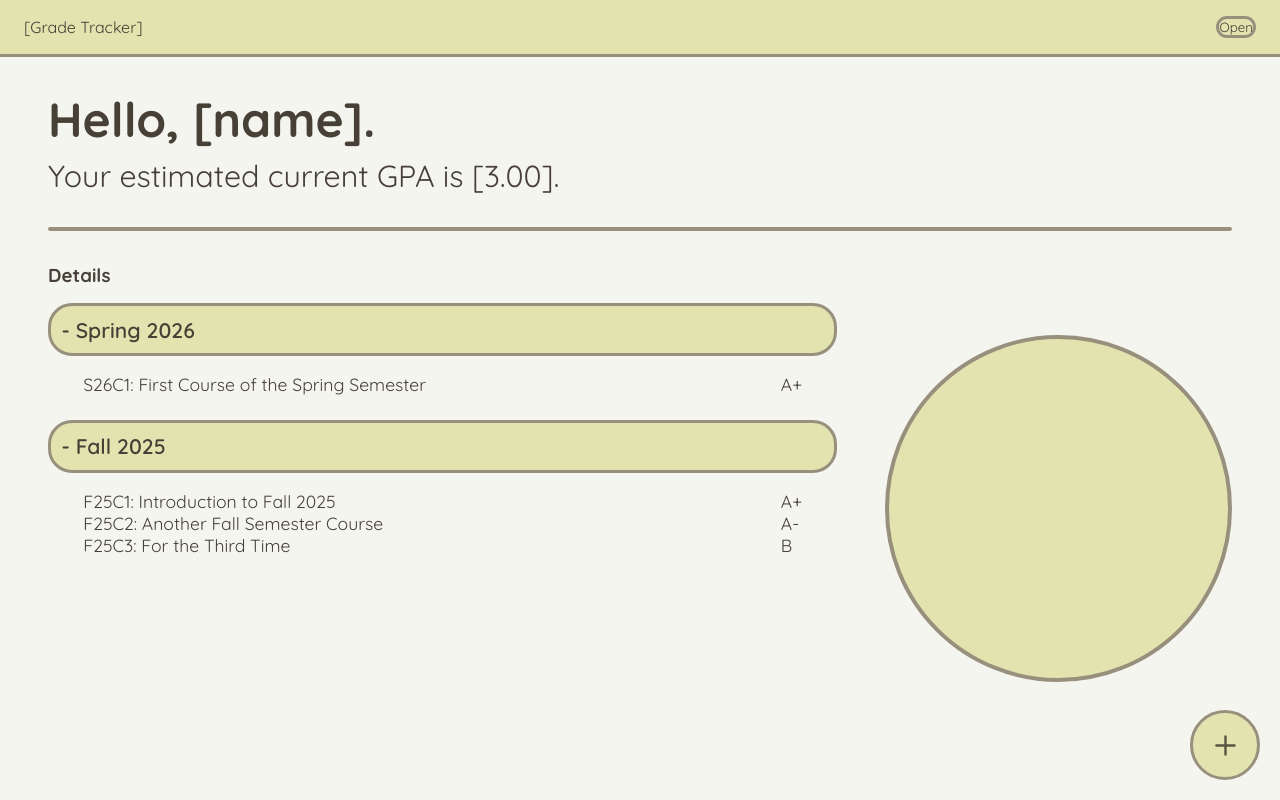
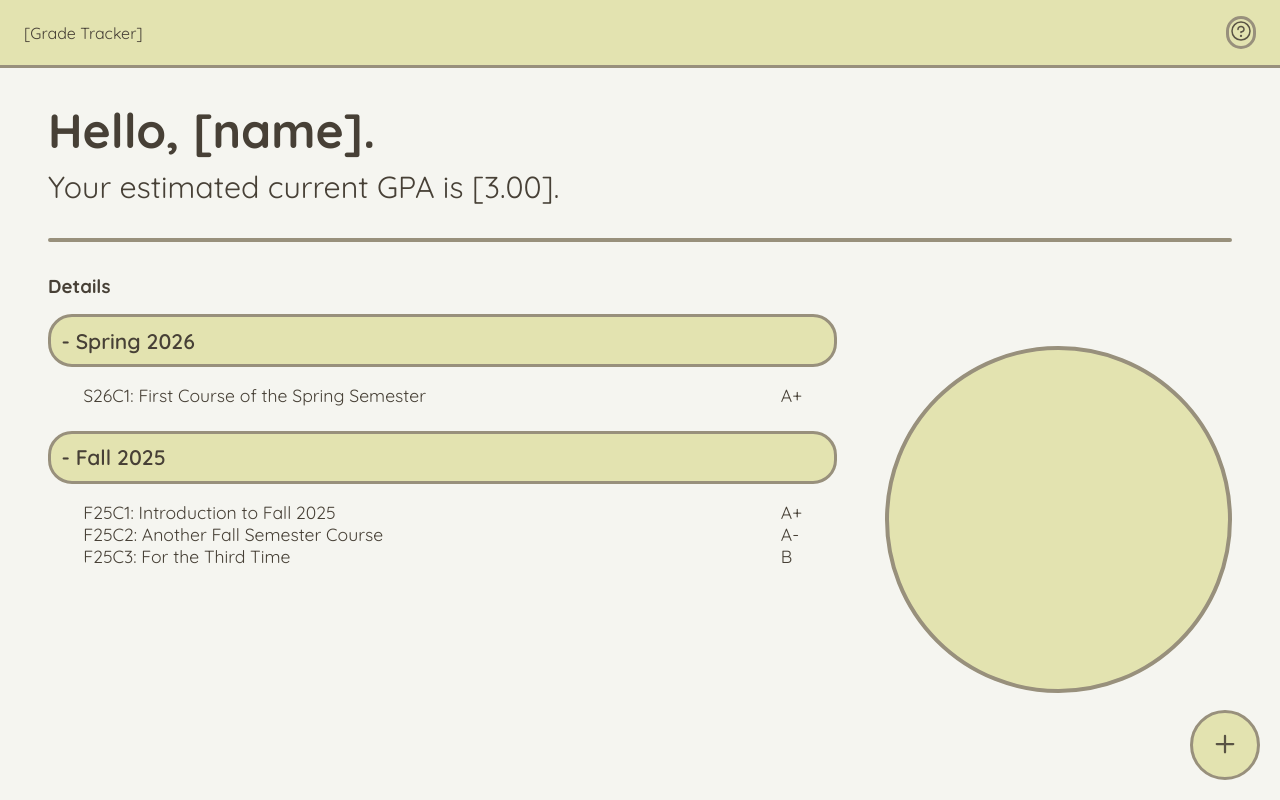
Before and after one commit to beryl-11/grade-tracker, a React (Vite) app: page / in a window 1280 px wide. Built offline with nearby package versions, Linux system fonts and the light colour scheme.

Commit message:
using phosphor icons library

```diff
--- a/package.json
+++ b/package.json
@@ -10,6 +10,7 @@
     "preview": "vite preview"
   },
   "dependencies": {
+    "@phosphor-icons/react": "^2.1.10",
     "react": "^19.2.7",
     "react-dom": "^19.2.7",
     "react-router-dom": "^7.18.1"
--- a/src/components/Modals/ModalOpenButton.jsx
+++ b/src/components/Modals/ModalOpenButton.jsx
@@ -1,12 +1,15 @@
 import { useModalContext } from "./ModalManager";
+import { QuestionIcon } from "@phosphor-icons/react";
 
-export default function ModalOpenButton({modalRef, textContent = ""}) {
-    const {openModal} = useModalContext();
+export default function ModalOpenButton({ modalRef, textContent = "" }) {
+    const { openModal } = useModalContext();
 
     const openBtnHandler = () => {
         openModal("open");
     }
 
-    return <button type="button" className="modal-open-btn" onClick={openBtnHandler}>Open
+    return <button type="button" className="modal-open-btn" onClick={openBtnHandler}>
+        <QuestionIcon size={24} className="icon"/>
+        {textContent}
     </button>
 }
--- a/src/components/QuickActions/QuickActionToolbar.jsx
+++ b/src/components/QuickActions/QuickActionToolbar.jsx
@@ -1,10 +1,9 @@
+import {PlusIcon} from "@phosphor-icons/react"
+
 function QuickActionToolbar() {
     return <aside className="toolbar">
         <button type="button" className="toolbar-btn modal-open-btn" id="add-course-btn" data-href="add-course-modal" aria-label="Add Course">
-            <svg xmlns="http://www.w3.org/2000/svg" fill="none" viewBox="0 0 24 24" stroke-width="2" stroke="currentColor"
-                className="icon">
-                <path stroke-linecap="round" stroke-linejoin="round" d="M12 4.5v15m7.5-7.5h-15" />
-            </svg>
+            <PlusIcon size={24} weight="bold" className="icon"/>
         </button>
     </aside>
 }
--- a/src/css/style.css
+++ b/src/css/style.css
@@ -44,10 +44,6 @@ section {
     max-width: 100%;
     margin: 2rem 0;
     /* border: 1px solid red; */
-}
-
-svg {
-    display: block;
 }
 
 button {
@@ -136,16 +132,14 @@ tr:nth-of-type(2n):not(.collapsible-content tr) {
     aspect-ratio: 1/1;
 }
 
+/* Button Style */
 .icon {
-    stroke-width: 2;
     color: var(--icon-color);
     aspect-ratio: 1/1;
     min-width: 20px;
+    /* border: 1px solid black; */
 }
 
-.icon:hover {
-    fill: var(--icon-color);
-}
 
 /* || Global Header */
 .global-header {
```
Also changed, not shown: 1 other file (tests, documents, lock files or other folders).
